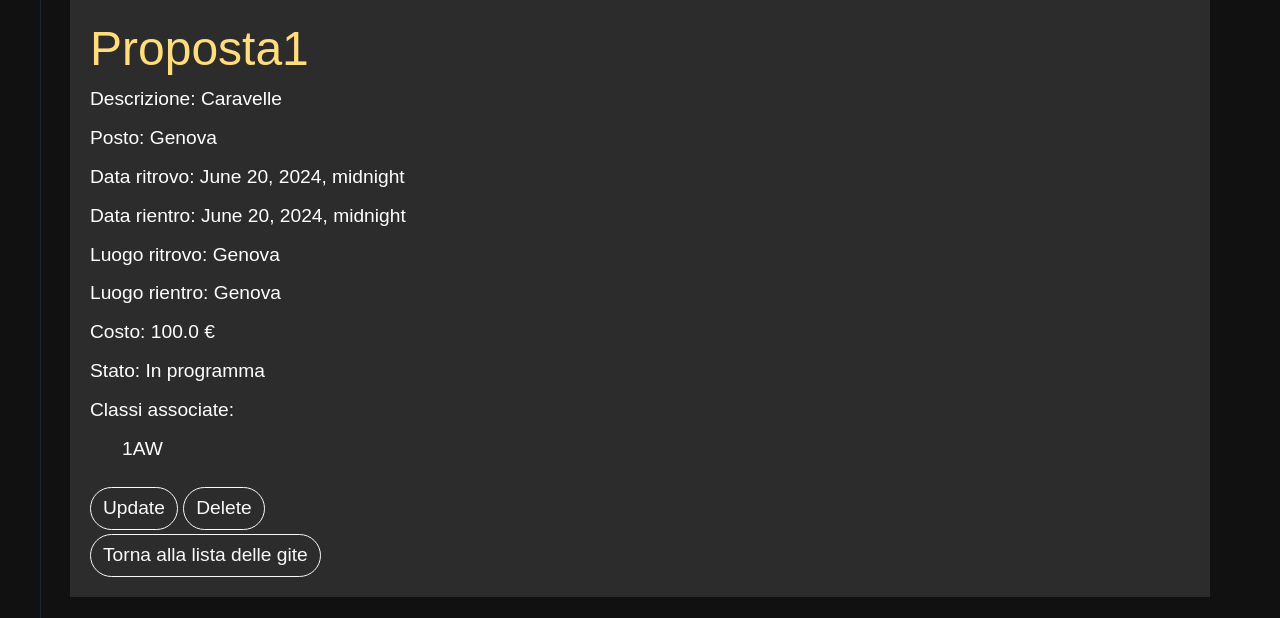
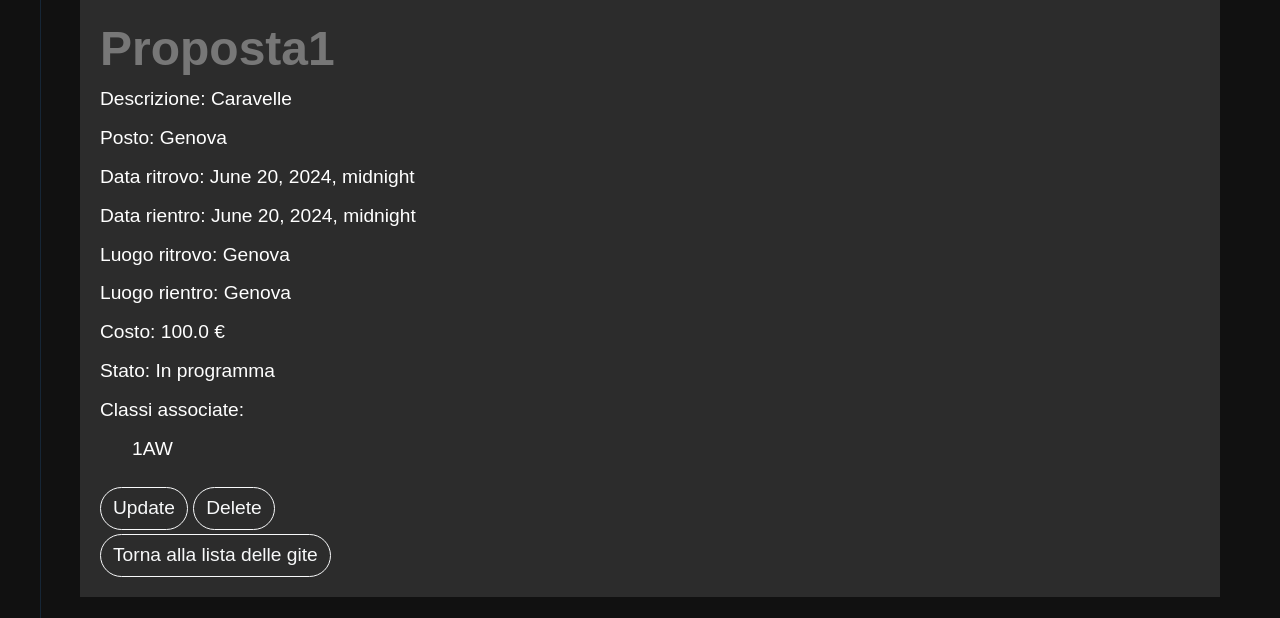
Before and after one commit to Uscite-Didattiche-2023-2024/Uscite-didattiche, a Django app: page /gite/17/ in a window 1280 px wide. Shown: the part 182-800 px from the top of the page. Run offline with Django 3.2, Linux system fonts and the light colour scheme; a user stored in the database is signed in; data comes from the database, SQL or seed files in the repository; data that the repository does not hold is empty; some libraries are stand-ins or nearby versions.

Commit message:
Added 'margini' to fix smartphone view and fixed 'calendario.html'

```diff
--- a/django_project/gite/static/css/detail.css
+++ b/django_project/gite/static/css/detail.css
@@ -8,7 +8,7 @@
 }
 
 #gita-detail h1 {
-  color: #ffdc7c;
+  color: #777777;
 }
 
 #gita-detail p {
@@ -33,7 +33,7 @@
 }
 
 #proposta-detail h1 {
-  color: #ffbb00;
+  color: #777777;
 }
 
 #proposta-detail p {
--- a/django_project/gite/templates/gite/calendario.html
+++ b/django_project/gite/templates/gite/calendario.html
@@ -11,7 +11,7 @@
 <link rel="stylesheet" type="text/css" href="{% static 'css/calendario.css' %}">
 
 <div id="title" style="text-align: center; display: inline;">
-    <h1 style="font-size:300%">{% now "F Y" %}</h1>
+    <h1 style="font-size:300%">Calendario</h1>
 </div>
 
 <div class="calendar-frame center">
--- a/django_project/gite/templates/gite/gita_detail.html
+++ b/django_project/gite/templates/gite/gita_detail.html
@@ -8,8 +8,8 @@
 
 <title>Uscite Didattiche - Gita</title>
 
-<div class="container" id="gita-detail">
-  <h1>{{ gita.Proposta_Gita.Titolo }}</h1>
+<div class="container margini" id="gita-detail">
+  <h1 class="fw-bolder">{{ gita.Proposta_Gita.Titolo }}</h1>
   <p>Descrizione: {{ gita.Proposta_Gita.Descrizione }}</p>
   <p>Posto: {{ gita.Proposta_Gita.Posto }}</p>
   <p>Data ritrovo: {{ gita.Data_ritrovo }}</p>
--- a/django_project/gite/templates/gite/proposta_gita_detail.html
+++ b/django_project/gite/templates/gite/proposta_gita_detail.html
@@ -8,8 +8,8 @@
 
 <title>Uscite Didattiche - Lista Proposte</title>
 
-<div class="container" id="proposta-detail">
-  <h1>{{ proposta.Titolo }}</h1>
+<div class="container margini" id="proposta-detail">
+  <h1 class="fw-bolder ">{{ proposta.Titolo }}</h1>
   <p>Creato da: {{ proposta.Creatore }}</p>
   <p>Data: {% if proposta.Data %}{{ proposta.Data|date:"F d, Y" }}{% else %}N/D{% endif %}</p>
   <p>Descrizione: {{ proposta.Descrizione }}</p>
--- a/django_project/gite/templates/gite/proposte_list.html
+++ b/django_project/gite/templates/gite/proposte_list.html
@@ -12,7 +12,7 @@
 
 </head>
 
-<h1  class="mb-3 fw-bolder  margini">Proposte di Gita:</h1>
+<h1  class="mb-3 fw-bolder margini">Proposte di Gita:</h1>
 <table class="table table-dark table-hover crispy_table fw-bolder margini">
   <thead>
     <tr>
```
